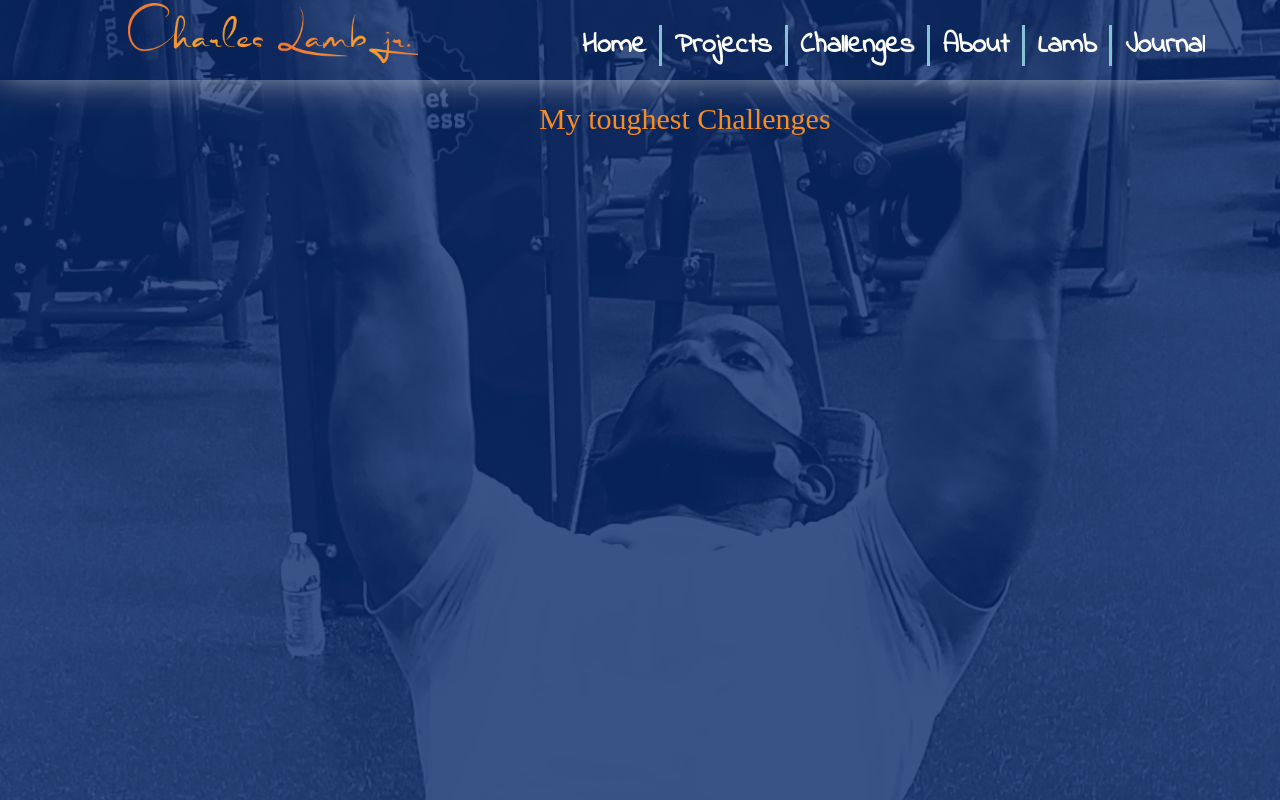
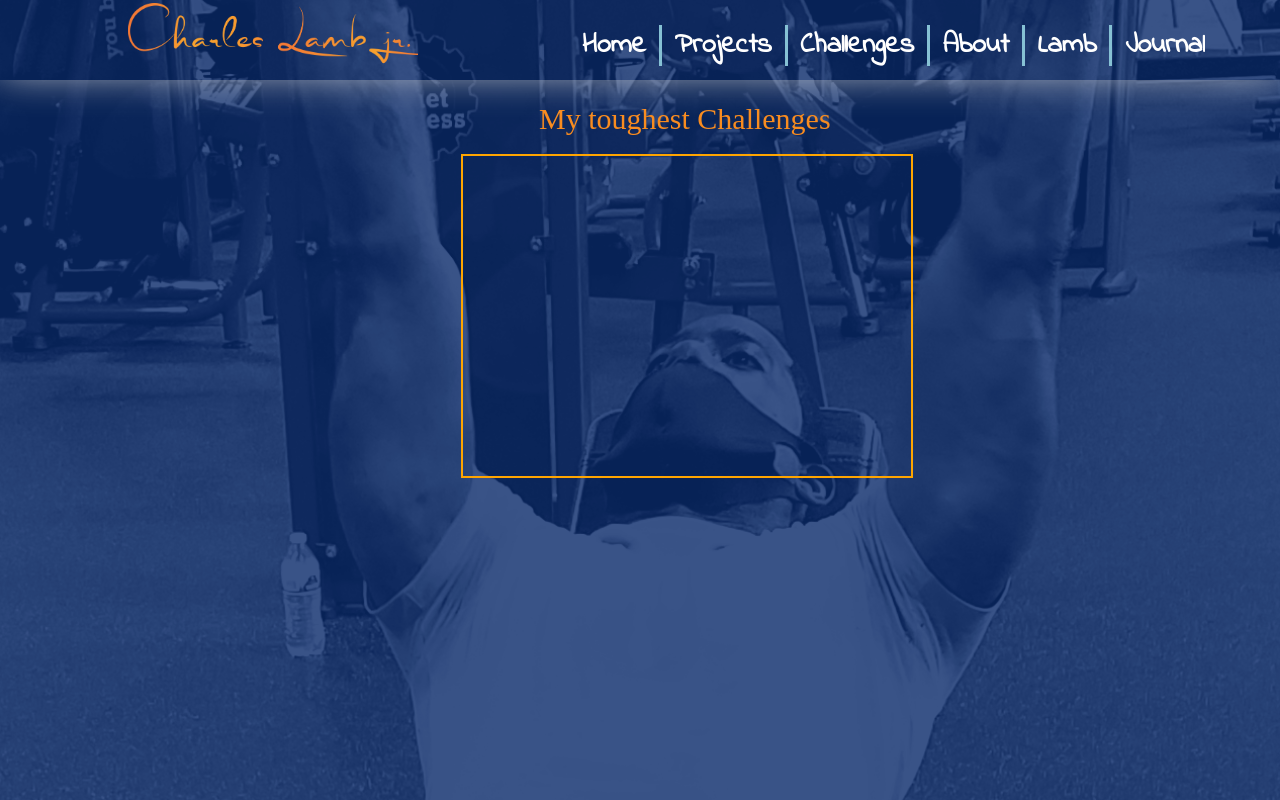
Before and after one commit to cyberstizz/charleslambjr, a React (Create React App) app: page /challenges in a window 1280 px wide. Built offline with nearby package versions, Linux system fonts and the light colour scheme; a web font is replaced by a local one.

Commit message:
added the skeleton for the title description section

```diff
--- a/src/components/Challenges.css
+++ b/src/components/Challenges.css
@@ -31,3 +31,15 @@
     font-family: 'Zen Dots', cursive;
     font-size: 30px;
 }
+
+#titleDescription{
+    z-index: 22;
+    text-align: center;
+    height: 40vh;
+    width: 35vw;
+    position: absolute;
+    margin-left: 36vw;
+    color: white;
+    margin-top: 12vw;
+    border: solid orange 2px;
+}
--- a/src/components/Challenges.js
+++ b/src/components/Challenges.js
@@ -6,6 +6,7 @@ const Challenges = () =>{
 return (
     <React.Fragment>
                  <div id="title">My toughest Challenges</div>
+                 <div id="titleDescription"></div>
 
     <div id="fullPagePic">
         <div id="blueOverlay"></div>
```
